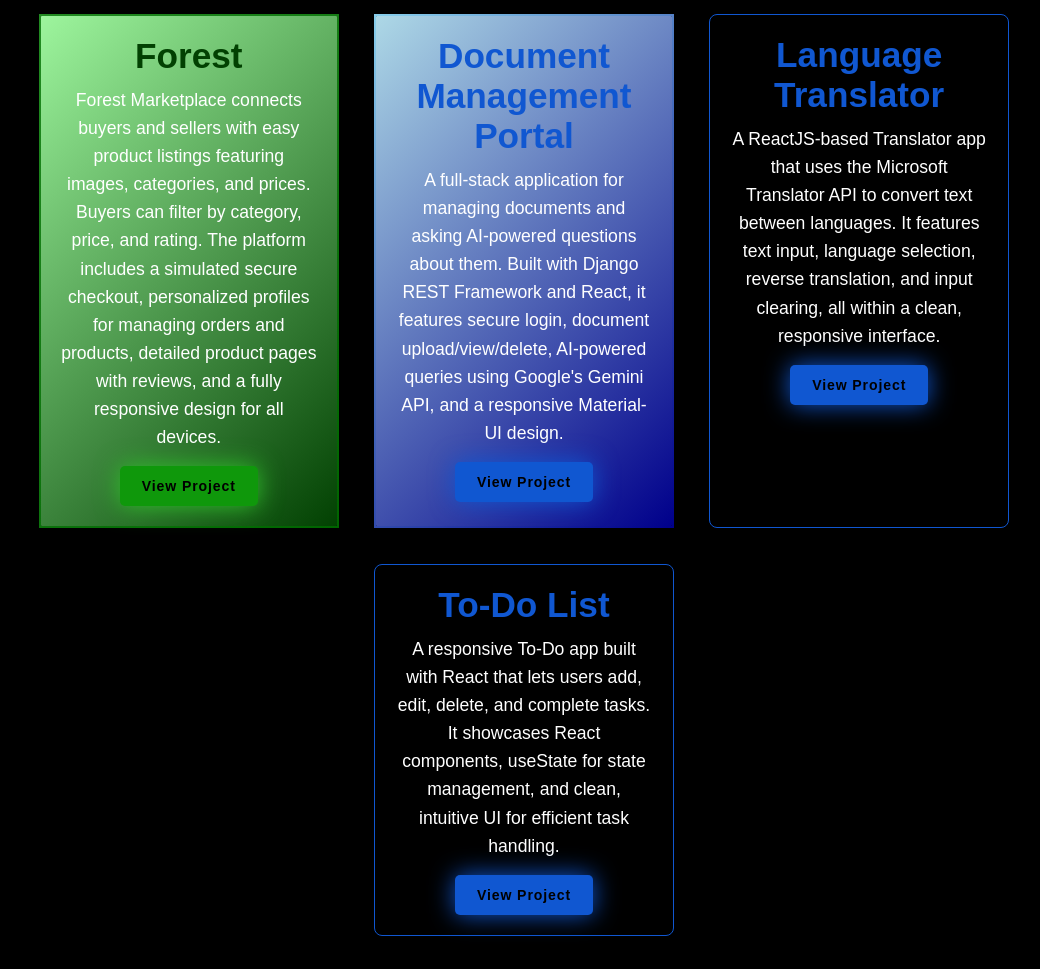
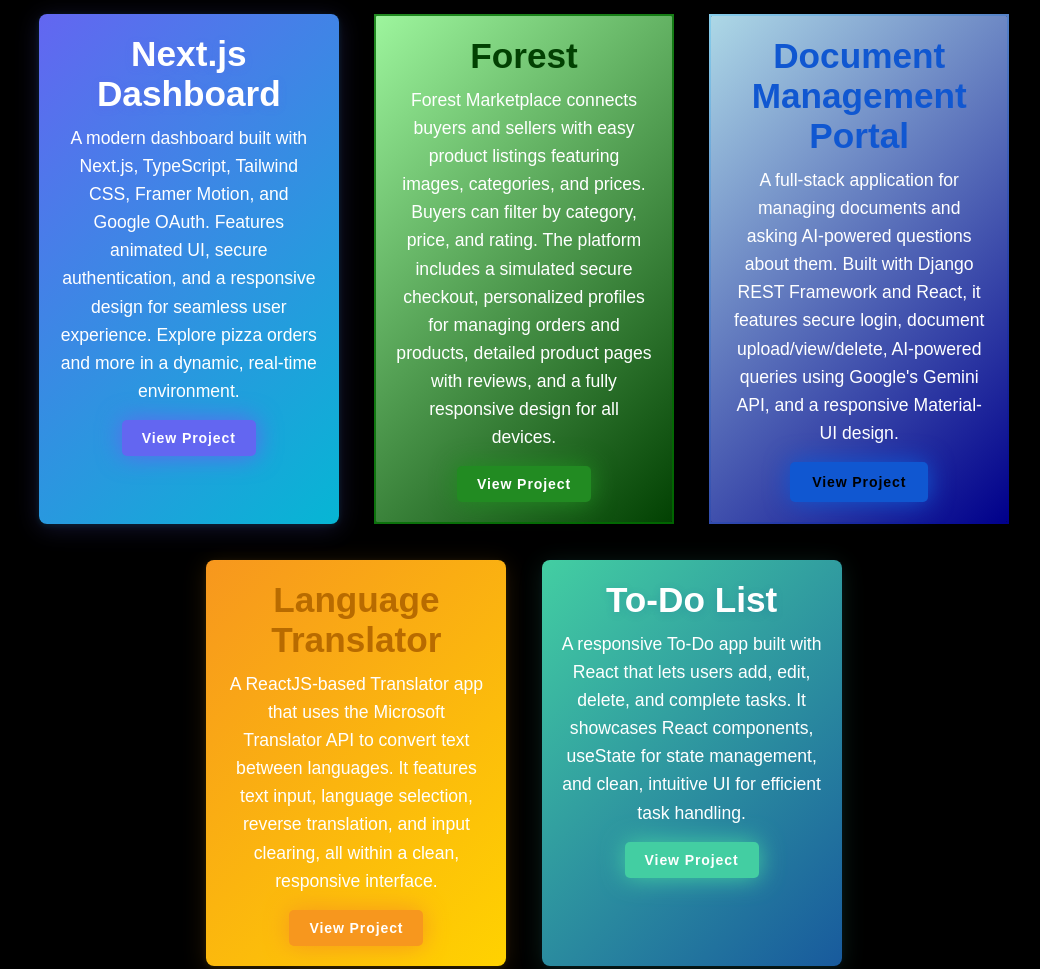
Before and after one commit to makeprodigy/portfolio, a plain HTML site: page index.html in a window 1280 px wide. Shown: the part 1960-2929 px from the top of the page, without its empty margins (116-1156 px from the left). Drawn offline with nearby package versions, Linux system fonts and the light colour scheme.

Commit message:
feat: added nextjs dashboard as a project and improved css

```diff
--- a/index.html
+++ b/index.html
@@ -100,6 +100,21 @@
     <section class="services" id="services">
       <h2 class="heading">Projects</h2>
       <div class="services-container">
+        <div class="service-box nextjs-dashboard">
+          <div class="service-info">
+            <h4>Next.js Dashboard</h4>
+            <p>
+              A modern dashboard built with Next.js, TypeScript, Tailwind CSS, Framer Motion, and Google OAuth. Features animated UI, secure authentication, and a responsive design for seamless user experience. Explore pizza orders and more in a dynamic, real-time environment.
+            </p>
+            <a
+              href="https://nextjs-dashboard-eta-bice-46.vercel.app/"
+              target="_blank"
+              class="btn"
+              >View Project</a
+            >
+          </div>
+        </div>
+
         <div class="service-box forest">
           <div class="service-info">
             <h4>Forest</h4>
--- a/style.css
+++ b/style.css
@@ -656,15 +656,17 @@ span{
 }
 
 .forest .btn {
-    background-color: rgb(15, 152, 11);
-    box-shadow: 0 0 25px rgb(49, 192, 44); /* Green glow */
-    transition: background-color 0.3s ease, box-shadow 0.3s ease;
+    background: #228B22;
+    color: #fff;
+    border: none;
+    box-shadow: 0 0 25px #228B22;
+    transition: background 0.3s, color 0.3s, box-shadow 0.3s;
 }
 
 .forest .btn:hover {
-    background-color: #ffffff;
-    box-shadow: 0 0 50px rgb(15, 152, 11); /* Enhanced green glow on hover */
-    color: green;
+    background: #9df59d;
+    color: #024102;
+    box-shadow: 0 0 40px #024102;
 }
 
 .document-management-portal {
@@ -676,27 +678,77 @@ span{
 }
 
 .language-translator {
-    background: var(--bg-color);
-    border: 1px solid var(--main-color);
-    border-radius: 8px;
-    box-shadow: 0 4px 6px rgba(0, 0, 0, 0.3);
-    transition: transform 0.3s ease, box-shadow 0.3s ease;
+    background: linear-gradient(135deg, #f7971e 0%, #ffd200 100%); /* Orange to yellow gradient */
+    border: none;
+    color: #333;
+    box-shadow: 0 4px 24px 0 rgba(247,151,30,0.15), 0 1.5px 6px 0 rgba(255,210,0,0.10);
 }
 
-.language-translator:hover {
-    transform: translateY(-10px);
-    box-shadow: 0 6px 10px rgba(0, 0, 0, 0.5);
+.language-translator h4 {
+    color: #b86b00;
+}
+
+.language-translator .btn {
+    background: #f7971e;
+    color: #fff;
+    border: none;
+    box-shadow: 0 0 25px #f7971e;
+    transition: background 0.3s, color 0.3s, box-shadow 0.3s;
+}
+
+.language-translator .btn:hover {
+    background: #ffd200;
+    color: #b86b00;
+    box-shadow: 0 0 40px #ffd200;
 }
 
 .to-do-list {
-    background: var(--bg-color);
-    border: 1px solid var(--main-color);
-    border-radius: 8px;
-    box-shadow: 0 4px 6px rgba(0, 0, 0, 0.3);
-    transition: transform 0.3s ease, box-shadow 0.3s ease;
+    background: linear-gradient(135deg, #43cea2 0%, #185a9d 100%); /* Green to blue gradient */
+    border: none;
+    color: #fff;
+    box-shadow: 0 4px 24px 0 rgba(67,206,162,0.15), 0 1.5px 6px 0 rgba(24,90,157,0.10);
 }
 
-.to-do-list:hover {
-    transform: translateY(-10px);
-    box-shadow: 0 6px 10px rgba(0, 0, 0, 0.5);
+.to-do-list h4 {
+    color: #fff;
+    text-shadow: 0 2px 8px rgba(24,90,157,0.2);
 }
+
+.to-do-list .btn {
+    background: #43cea2;
+    color: #fff;
+    border: none;
+    box-shadow: 0 0 25px #43cea2;
+    transition: background 0.3s, color 0.3s, box-shadow 0.3s;
+}
+
+.to-do-list .btn:hover {
+    background: #185a9d;
+    color: #fff;
+    box-shadow: 0 0 40px #185a9d;
+}
+
+.nextjs-dashboard {
+  background: linear-gradient(135deg, #6366f1 0%, #06b6d4 100%) !important;
+  color: #fff !important;
+  border: none;
+  box-shadow: 0 4px 24px 0 rgba(99,102,241,0.2), 0 1.5px 6px 0 rgba(6,182,212,0.15);
+  position: relative;
+  overflow: hidden;
+}
+.nextjs-dashboard h4 {
+  color: #fff;
+  text-shadow: 0 2px 8px rgba(99,102,241,0.2);
+}
+.nextjs-dashboard .btn {
+  background: #6366f1;
+  color: #fff;
+  border: none;
+  box-shadow: 0 0 25px #6366f1;
+  transition: background 0.3s, color 0.3s, box-shadow 0.3s;
+}
+.nextjs-dashboard .btn:hover {
+  background: #06b6d4;
+  color: #fff;
+  box-shadow: 0 0 40px #06b6d4;
+}
```
